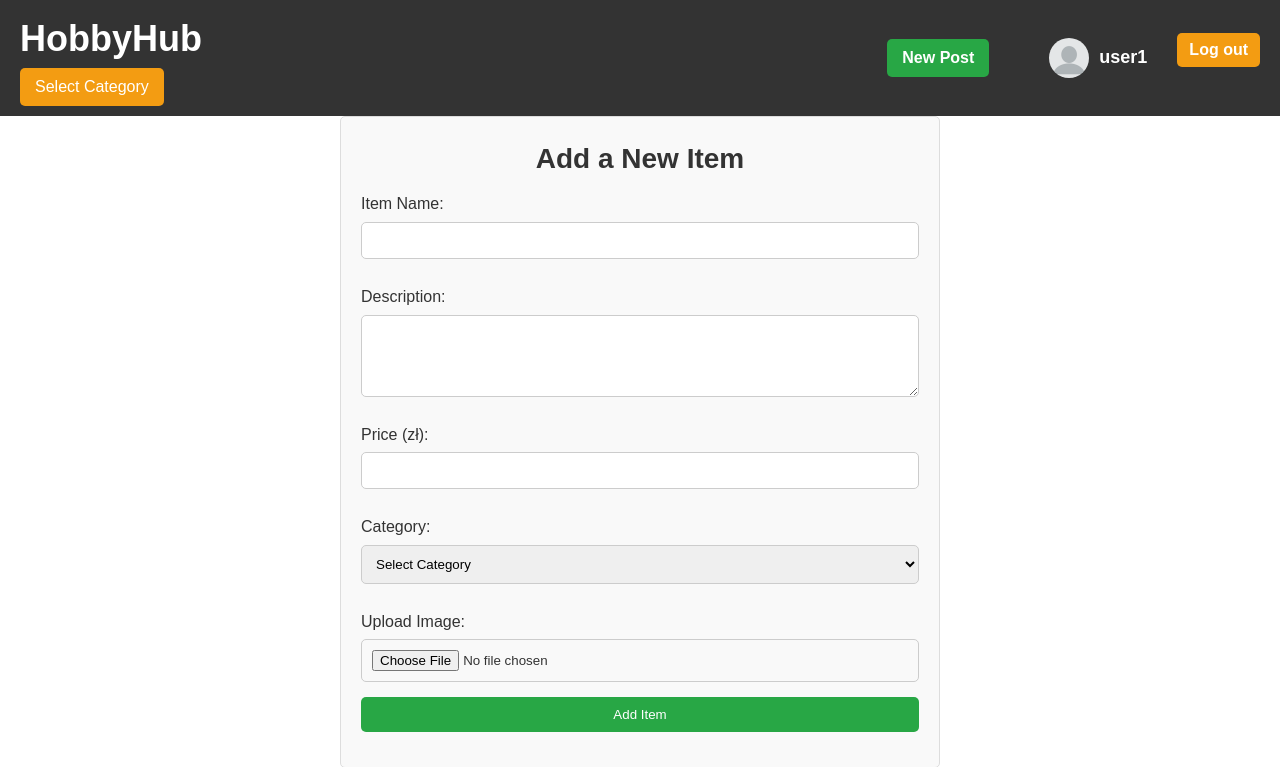
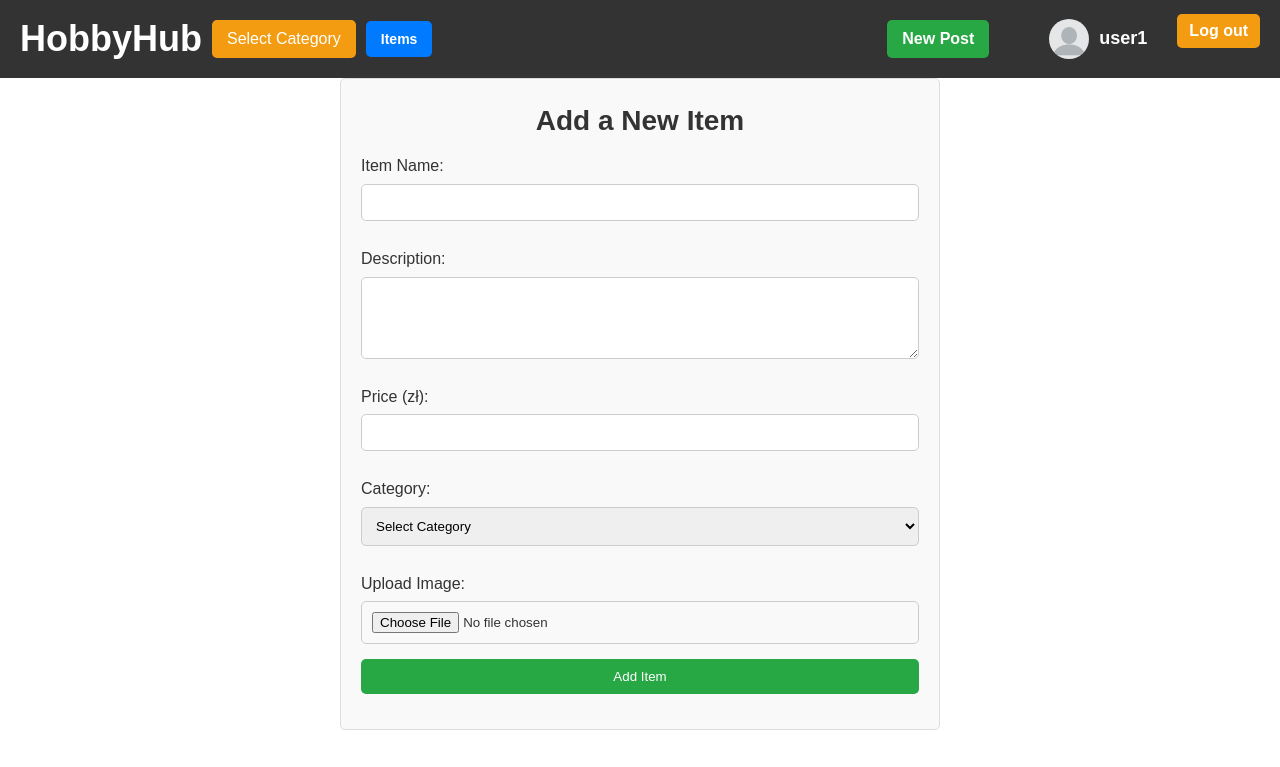
Before and after one commit to Bartek0606/Praktyki2, a PHP site: page /add_item.php in a window 1280 px wide. Shown: the top 767 px of the page. Run offline with PHP 8.4, Linux system fonts and the light colour scheme; a user stored in the database is signed in; data comes from the database, SQL or seed files in the repository; data that the repository does not hold is empty.

Commit message:
dodanie odnosnika i success message w add_item

```diff
--- a/Component/navbar.php
+++ b/Component/navbar.php
@@ -69,6 +69,7 @@ class Navbar{
         <?php
         }
         ?>
+        <button class="btn items-btn" onclick="window.location.href='items.php'">Items</button>
         </div>
         <?php
         if ($_SERVER['REQUEST_URI'] == '/' || $_SERVER['REQUEST_URI'] == '' || $_SERVER['PHP_SELF'] == '/index.php') {
--- a/add_item.css
+++ b/add_item.css
@@ -35,3 +35,20 @@ form button {
 form button:hover {
     background-color: #218838;
 }
+
+.message {
+    padding: 10px;
+    margin: 10px 0;
+    border-radius: 5px;
+    text-align: center;
+}
+.message.success {
+    background-color: #d4edda;
+    color: #155724;
+    border: 1px solid #c3e6cb;
+}
+.message.error {
+    background-color: #f8d7da;
+    color: #721c24;
+    border: 1px solid #f5c6cb;
+}
--- a/add_item.php
+++ b/add_item.php
@@ -22,6 +22,9 @@ if (!$isLoggedIn) {
 
 $navbar = new Navbar($conn, $isLoggedIn, $userId, $userName);
 
+$message = null;
+$messageClass = "";
+
 // Obsługa formularza dodawania przedmiotu
 if ($_SERVER['REQUEST_METHOD'] === 'POST' && isset($_POST['add_item'])) {
     $item_name = $conn->real_escape_string($_POST['item_name']);
@@ -42,11 +45,14 @@ if ($_SERVER['REQUEST_METHOD'] === 'POST' && isset($_POST['add_item'])) {
 
         if ($conn->query($sql_add_item) === TRUE) {
             $message = "Item added successfully!";
+            $messageClass = "success";
         } else {
             $message = "Error adding item: " . $conn->error;
+            $messageClass = "error";
         }
     } else {
         $message = "Error uploading image. Please try again.";
+        $messageClass = "error";
     }
 }
 ?>
@@ -95,7 +101,11 @@ if ($_SERVER['REQUEST_METHOD'] === 'POST' && isset($_POST['add_item'])) {
         <button type="submit" name="add_item">Add Item</button>
     </form>
 
-    <?php if (isset($message)) echo "<p>$message</p>"; ?>
+    <?php if ($message): ?>
+        <div class="message <?php echo $messageClass; ?>">
+            <?php echo htmlspecialchars($message); ?>
+        </div>
+    <?php endif; ?>
 </main>
 </body>
 </html>
--- a/item_details.php
+++ b/item_details.php
@@ -82,9 +82,9 @@ $user_items_result = $stmt_user_items->get_result();
 </header>
 <main class="container">
     <!-- Back Button -->
-    <div class="back-button">
+    <!-- <div class="back-button">
         <a href="items.php" class="btn-back">← Back to Items</a>
-    </div>
+    </div> -->
 
     <div class="item-details">
         <div class="item-image">
--- a/navbar.css
+++ b/navbar.css
@@ -295,3 +295,24 @@ header {
 .new-post-btn:hover {
     background-color: #218838; /* Darker green on hover */
 }
+
+.logo {
+  display: flex;
+  align-items: center;
+  gap: 10px; /* Odstęp między napisem a przyciskiem */
+}
+
+.items-btn {
+  padding: 10px 15px;
+  background-color: #007BFF;
+  color: white;
+  border: none;
+  border-radius: 5px;
+  cursor: pointer;
+  font-size: 14px;
+  transition: background-color 0.3s;
+}
+
+.items-btn:hover {
+  background-color: #0056b3;
+}
```
Also changed, not shown: item_details.css (+20 -0 lines).
